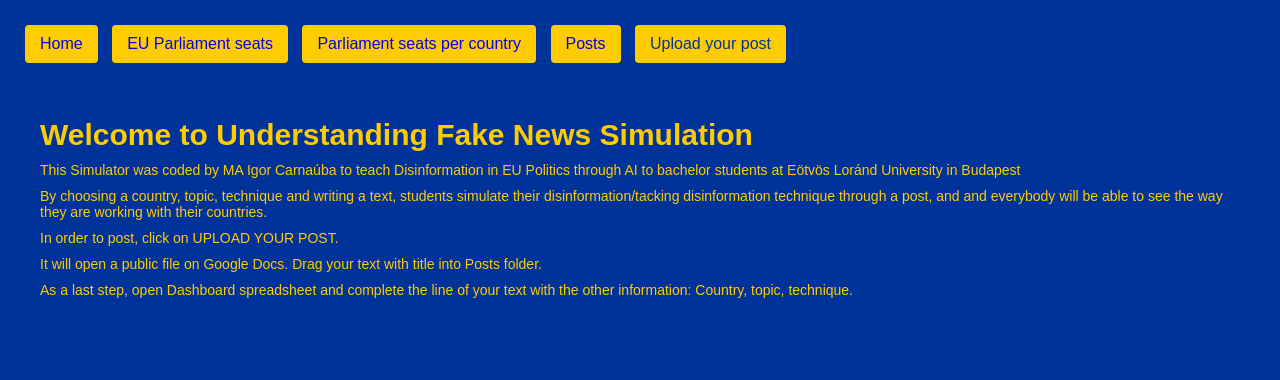
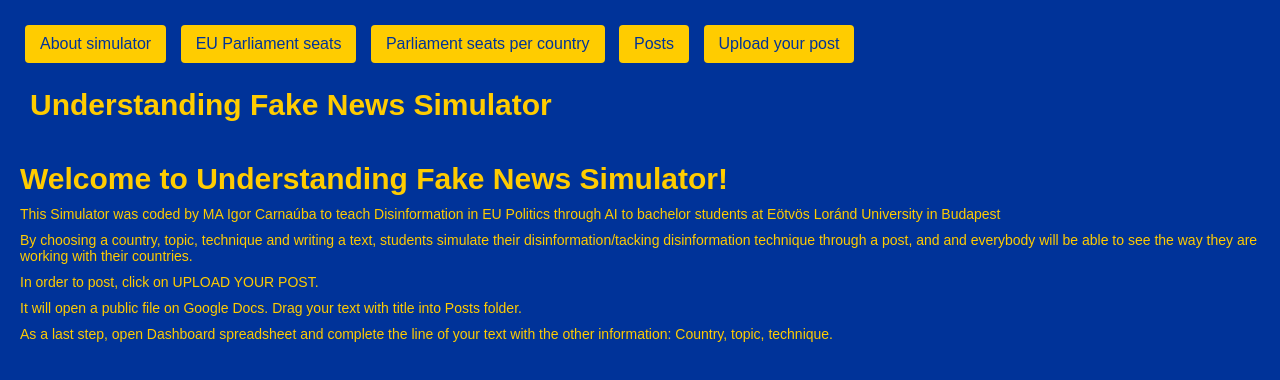
Before and after one commit to igoresc94/eu-dis, a React (Create React App) app: page / in a window 1280 px wide. Shown: the top 380 px of the page. Built offline with nearby package versions, Linux system fonts and the light colour scheme.

Commit message:
fourteeth

```diff
--- a/src/App.js
+++ b/src/App.js
@@ -10,30 +10,30 @@ const App = () => {
   return (
     <Router>
       <nav style={{ marginBottom: '20px' }}>
-        <button>
-          <Link to="/" style={{ textDecoration: 'none' }}>Home</Link>
-        </button>{' '}
-        <button>
-          <Link to="/about" style={{ textDecoration: 'none' }}>EU Parliament seats</Link>
-        </button>{' '}
-             <button>
-          <Link to="/about-country" style={{ textDecoration: 'none' }}>Parliament seats per country</Link>
-        </button>{' '}
-        <button>
-          <Link to="/posts" style={{ textDecoration: 'none' }}>Posts</Link>
-        </button>{' '}
-  <button>
+        <Link to="/" style={{ textDecoration: 'none' }}>
+          <button>About simulator</button>
+        </Link>{' '}
+        <Link to="/about" style={{ textDecoration: 'none' }}>
+          <button>EU Parliament seats</button>
+        </Link>{' '}
+        <Link to="/about-country" style={{ textDecoration: 'none' }}>
+          <button>Parliament seats per country</button>
+        </Link>{' '}
+        <Link to="/posts" style={{ textDecoration: 'none' }}>
+          <button>Posts</button>
+        </Link>{' '}
         <a
           href="https://drive.google.com/drive/folders/1oyuiDuoAAs88W-gMB8p4F2e5tX8Cgbb0?dmr=1&ec=wgc-drive-globalnav-goto"
           target="_blank"
           rel="noopener noreferrer"
-      style={{ textDecoration: 'none', color: 'inherit' }}
+          style={{ textDecoration: 'none' }}
         >
-      Upload your post
+          <button>Upload your post</button>
         </a>
-  </button>
+        <div style={{ padding: 10, fontFamily: 'Arial, sans-serif' }}>
+      <h1>Understanding Fake News Simulator</h1>
+    </div>
       </nav>
-
       <Routes>
         <Route path="/" element={<Home />} />
         <Route path="/posts" element={<Posts />} />
--- a/src/pages/About.js
+++ b/src/pages/About.js
@@ -4,7 +4,7 @@ import StaticPartiesTable from './StaticPartyTable.js'; // Corrigido import para
 
 const About = () => {
   return (
-    <div style={{ padding: '20px', fontFamily: 'Arial, sans-serif' }}>
+    <div style={{  fontFamily: 'Arial, sans-serif' }}>
       {/* Tabela estática acima */}
       <StaticPartiesTable />
 
--- a/src/pages/AboutCountry.js
+++ b/src/pages/AboutCountry.js
@@ -9,7 +9,7 @@ const AboutCountry = () => {
   );
 
   return (
-    <div style={{ padding: '20px', fontFamily: 'Arial, sans-serif' }}>
+    <div style={{ fontFamily: 'Arial, sans-serif' }}>
       <h2>Seats by Country</h2>
       <select
         value={selectedCountry}
--- a/src/pages/Home.js
+++ b/src/pages/Home.js
@@ -2,8 +2,8 @@ import React from 'react';
 
 const Home = () => {
   return (
-    <div style={{ padding: 20, fontFamily: 'Arial, sans-serif' }}>
-      <h1>Welcome to Understanding Fake News Simulation</h1>
+    <div style={{ padding: 0, fontFamily: 'Arial, sans-serif' }}>
+      <h1>Welcome to Understanding Fake News Simulator!</h1>
         <p>This Simulator was coded by MA Igor Carnaúba to teach Disinformation in EU Politics through AI to bachelor students at Eötvös Loránd University in Budapest</p>
         <p>By choosing a country, topic, technique and writing a text, students simulate their disinformation/tacking disinformation technique through a post, and and everybody will be able to see the way they are working with their countries.</p>
         <p>In order to post, click on UPLOAD YOUR POST.</p>
--- a/src/pages/Posts.js
+++ b/src/pages/Posts.js
@@ -63,7 +63,7 @@ const Posts = () => {
 
   if (selectedPostContent) {
     return (
-      <div style={{ padding: 20 }}>
+      <div style={{ padding: 0 }}>
         <button onClick={() => setSelectedPostContent(null)}>Back to articles</button>
         <h3>{selectedPostTitle}</h3>
         <pre style={{ whiteSpace: 'pre-wrap' }}>{selectedPostContent}</pre>
@@ -72,7 +72,7 @@ const Posts = () => {
   }
 
   return (
-    <div style={{ padding: 20, fontFamily: 'Arial, sans-serif' }}>
+    <div style={{ padding: 10, fontFamily: 'Arial, sans-serif' }}>
       <h2>Articles</h2>
       {posts.map((post, index) => (
         <div
```
Lines whose indentation alone changed are shown as unchanged.
